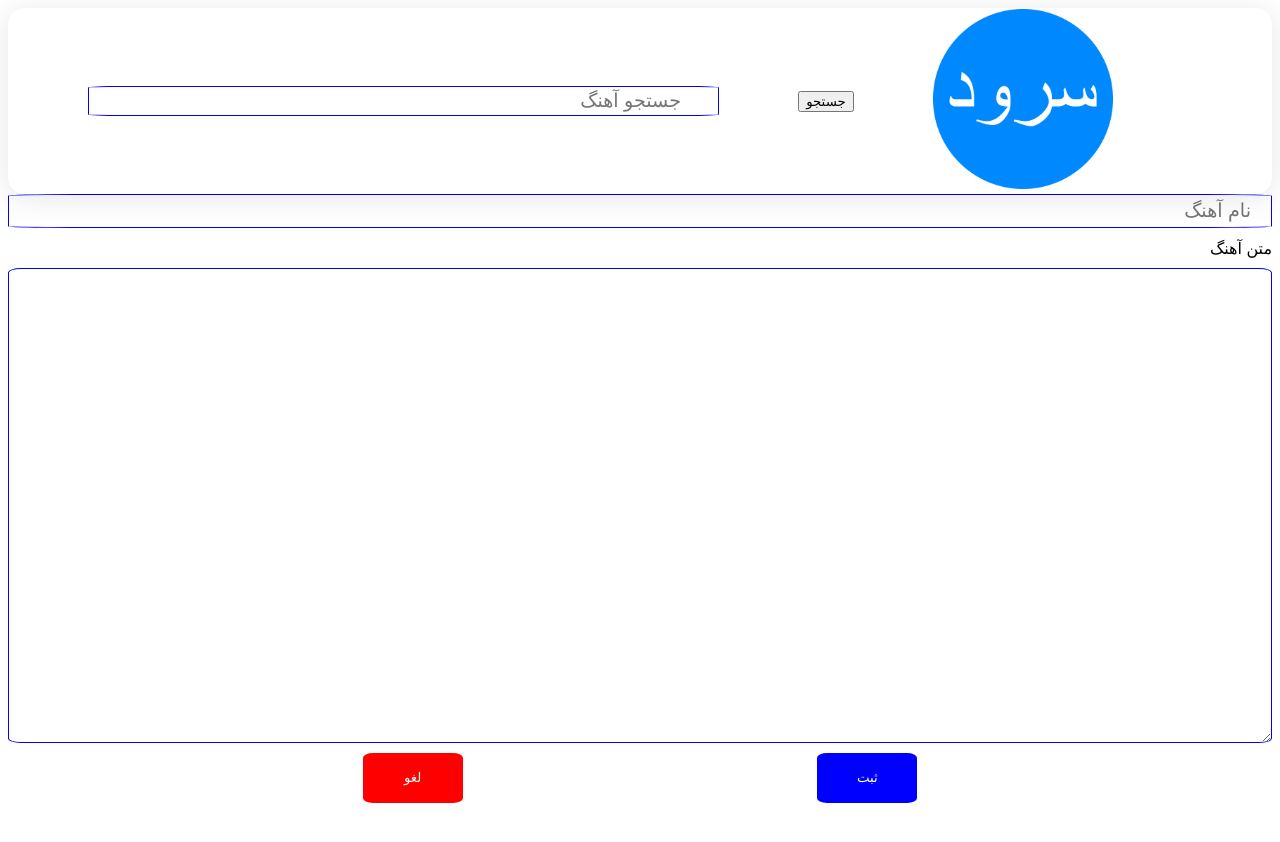
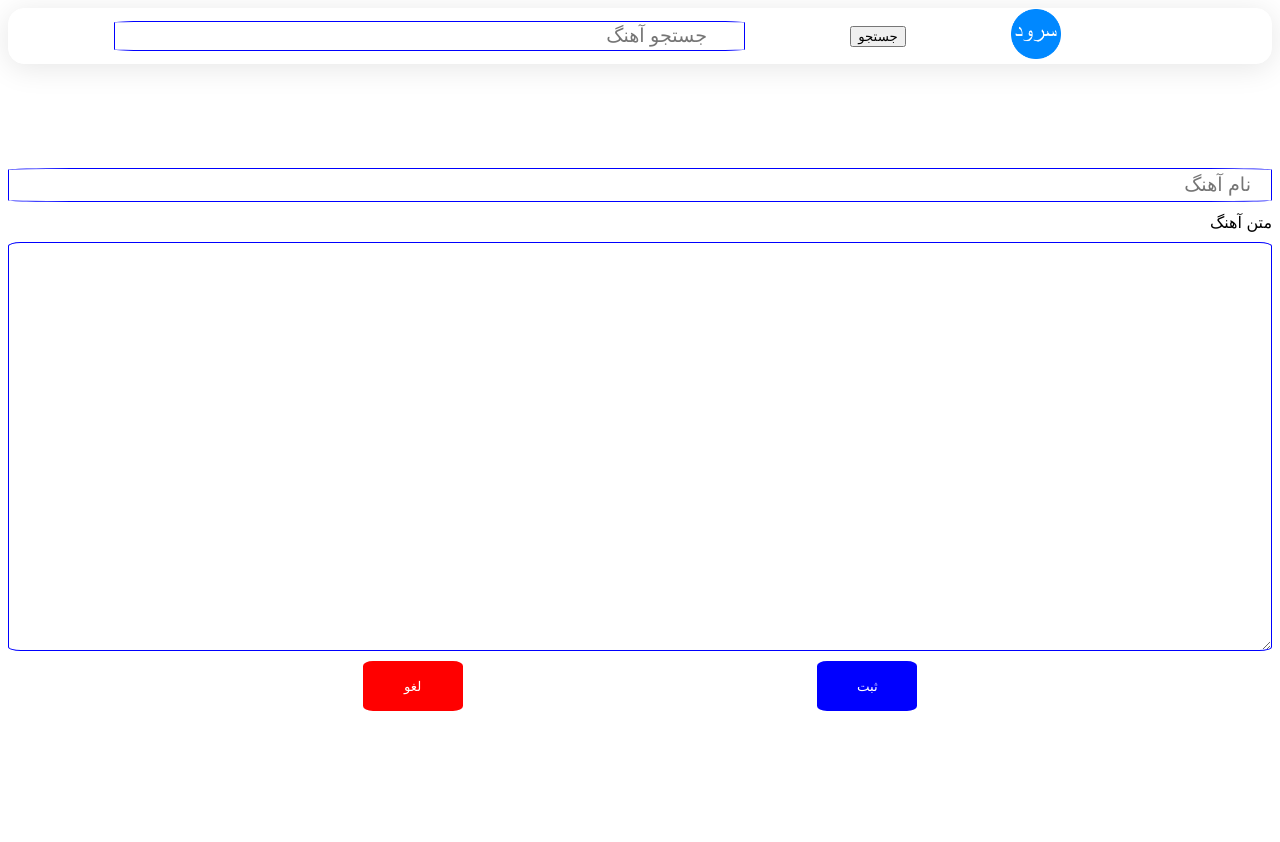
Before and after one commit to SamimAzimi/Surod, a Next.js app: page / in a window 1280 px wide. Shown: the top 842 px of the page. After the commit the page ends 816 px from the top, so only its background shows below. Built offline with nearby package versions, Linux system fonts and the light colour scheme.

Commit message:
logo modified

```diff
--- a/src/app/globals.css
+++ b/src/app/globals.css
@@ -38,8 +38,8 @@
     height: 100%;
 }
 .logoContainer > img {
-    width: 100%;
-    height: 100%;
+    width: 50px;
+    height: 50%;
 }
 .searchbar, .titleSong , .lyrics{
 
```
